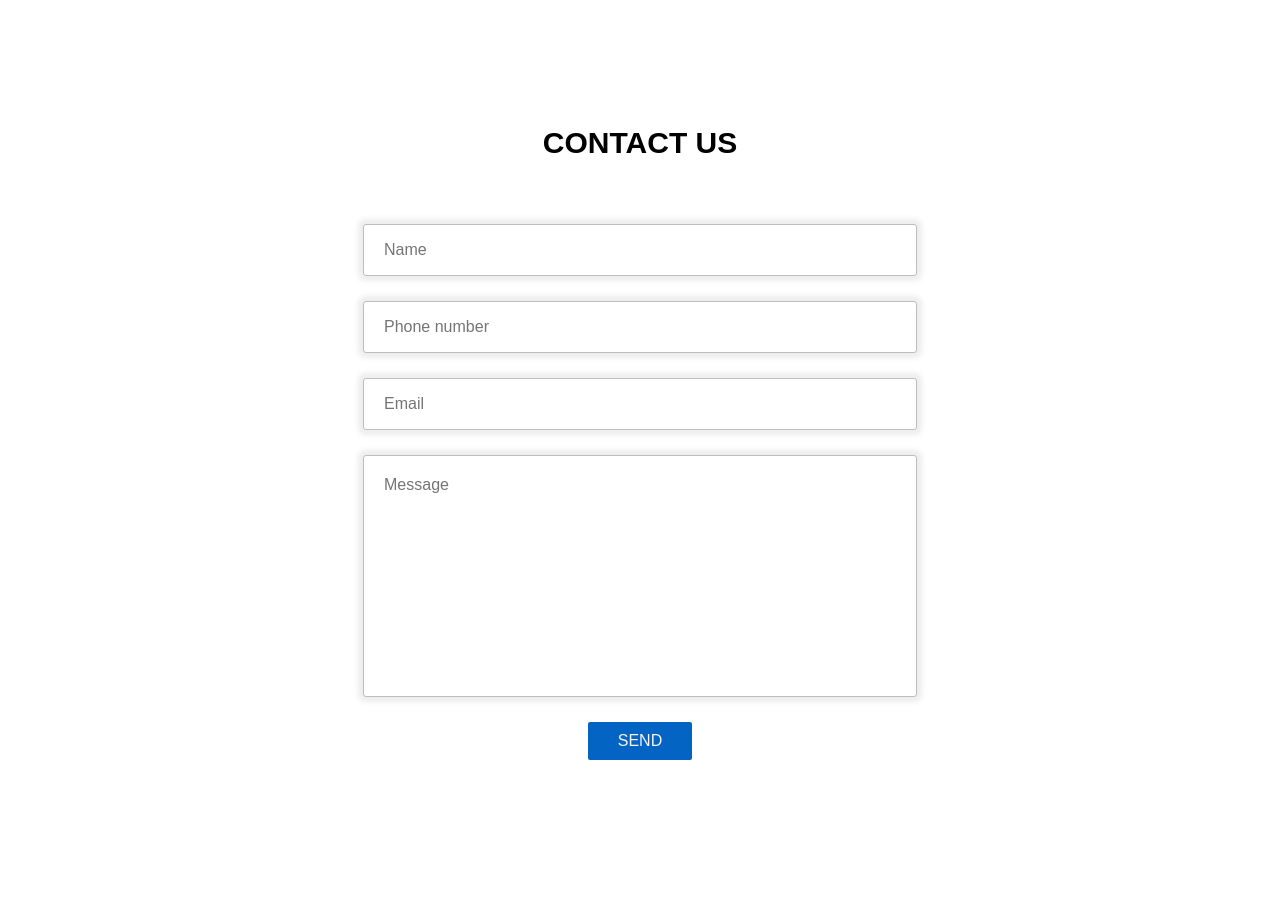
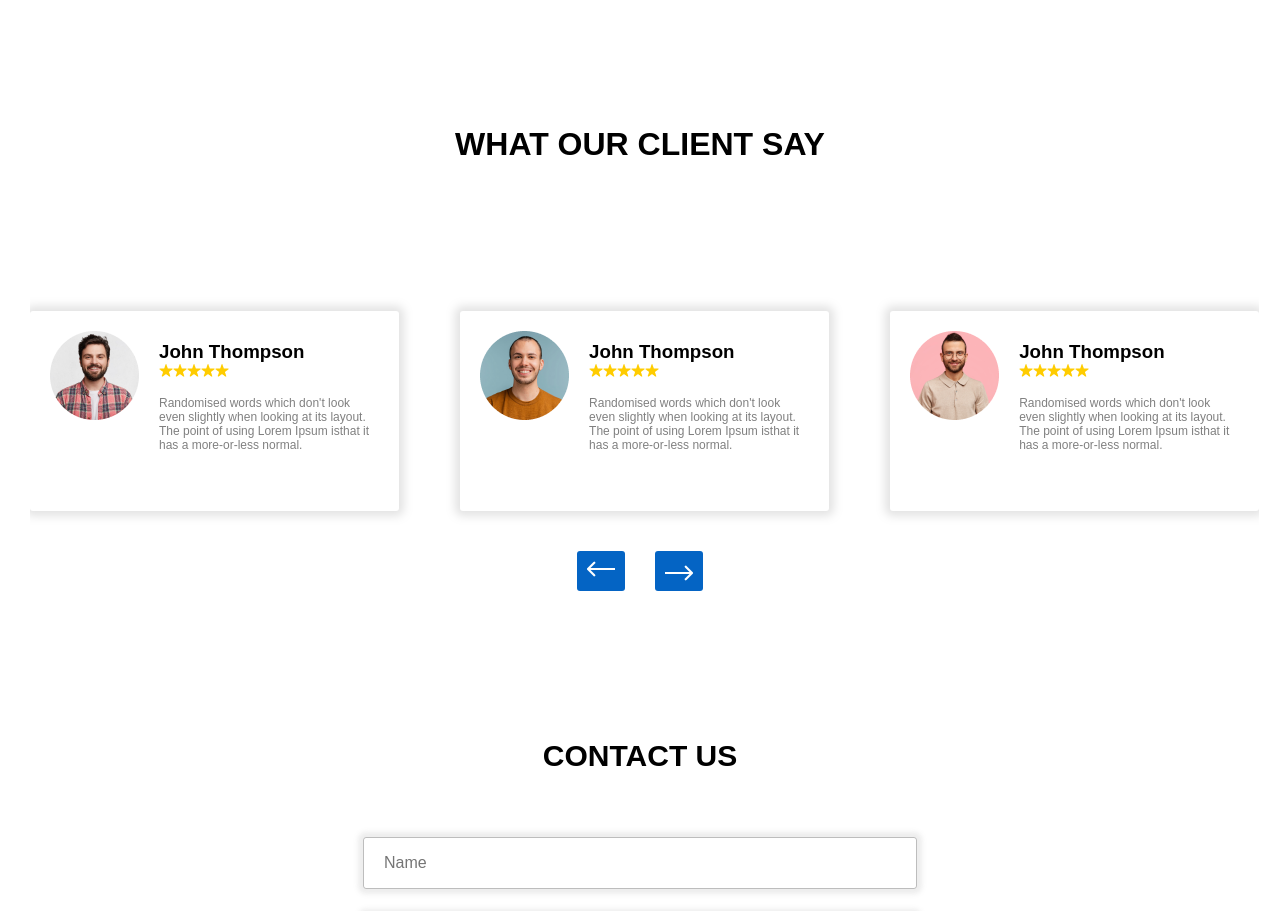
Before and after one commit to aazamali077/Car-service, a plain HTML site: page index.html in a window 1280 px wide. Shown: the part 2482-3393 px from the top of the page. Before the commit the page ends 3266 px from the top, so only its background shows below. Drawn offline with Linux system fonts and the light colour scheme.

Commit message:
Added client reviews UI and a basic slider

```diff
--- /dev/null
+++ b/Style/review.css
@@ -0,0 +1,74 @@
+#clientSay{
+    margin: 10% 0;
+    width: 100%;
+    height: auto;
+    text-align: center;
+}
+
+.what-clients-say{
+    overflow-x: hidden;
+    width: 96%;
+    height: 30vh;
+    display: flex;
+    align-items: center;
+    justify-content: space-between;
+    padding:  0 30px;
+    margin-left: 30px;
+    position: relative;
+
+}
+
+.reviews{
+    position: absolute;
+    width: 30%;
+    height: 25vh;
+    background: white;
+    box-shadow: 0 0 10px 5px rgba(128, 128, 128, 0.227);
+    border-radius: 3px;
+    display: flex;
+    align-items:flex-start;
+    padding:  20px 20px;
+    gap: 20px;
+    transition: 1s ease;
+}
+
+.name-and-review{
+    margin-top:10px ;
+}
+
+.name-and-review ul{
+    display: flex;
+    align-items: center;
+    justify-content: flex-start;
+}
+
+.name-and-review ul li{
+    all: unset;
+}
+
+.name-and-review p{
+    font-size: 12px;
+    margin-top: 15px;
+    color: gray;
+}
+
+.slider-buttons{
+    width: 100%;
+    height: 10vh;
+    display: flex;
+    align-items: center;
+    justify-content: center;
+    gap: 30px;
+}
+
+.slider-buttons button{
+    all: unset;
+    padding: 10px;
+    background: #0464C4;
+    cursor: pointer;
+    border-radius: 3px;
+}
+
+.slider-buttons button:last-child{
+    transform: rotateZ(180deg);
+}
--- a/index.html
+++ b/index.html
@@ -10,6 +10,7 @@
     <link rel="stylesheet" href="Style/style.css">
     <link rel="stylesheet" href="Style/services.css">
     <link rel="stylesheet" href="Style/contact.css">
+    <link rel="stylesheet" href="Style/review.css">
 
 
 
@@ -57,16 +58,110 @@
         </div>
     </div>
 
+    <h1 id="clientSay">WHAT OUR CLIENT SAY</h1>
+    <div class="what-clients-say">
+        <div class="reviews">
+            <img src="images/Users/user1.png" alt="">
+            <div class="name-and-review">
+                <h3>John Thompson</h3>
+                <ul>
+                    <li><img src="images/star.png" alt=""></li>
+                    <li><img src="images/star.png" alt=""></li>
+                    <li><img src="images/star.png" alt=""></li>
+                    <li><img src="images/star.png" alt=""></li>
+                    <li><img src="images/star.png" alt=""></li>
+                </ul>
+                <p>Randomised  words which don't look even slightly when looking at its layout. The point of using Lorem Ipsum isthat it has a more-or-less normal.</p>
+            </div>
+
+
+
+        </div>
+        <div class="reviews">
+            <img src="images/Users/user2.png" alt="">
+            <div class="name-and-review">
+                <h3>John Thompson</h3>
+                <ul>
+                    <li><img src="images/star.png" alt=""></li>
+                    <li><img src="images/star.png" alt=""></li>
+                    <li><img src="images/star.png" alt=""></li>
+                    <li><img src="images/star.png" alt=""></li>
+                    <li><img src="images/star.png" alt=""></li>
+                </ul>
+                <p>Randomised  words which don't look even slightly when looking at its layout. The point of using Lorem Ipsum isthat it has a more-or-less normal.</p>
+            </div>
+
+
+
+        </div>
+        <div class="reviews">
+            <img src="images/Users/user3.png" alt="">
+            <div class="name-and-review">
+                <h3>John Thompson</h3>
+                <ul>
+                    <li><img src="images/star.png" alt=""></li>
+                    <li><img src="images/star.png" alt=""></li>
+                    <li><img src="images/star.png" alt=""></li>
+                    <li><img src="images/star.png" alt=""></li>
+                    <li><img src="images/star.png" alt=""></li>
+                </ul>
+                <p>Randomised  words which don't look even slightly when looking at its layout. The point of using Lorem Ipsum isthat it has a more-or-less normal.</p>
+            </div>
+
+
+
+        </div>
+        <div class="reviews">
+            <img src="images/Users/user4.png" alt="">
+            <div class="name-and-review">
+                <h3>John Thompson</h3>
+                <ul>
+                    <li><img src="images/star.png" alt=""></li>
+                    <li><img src="images/star.png" alt=""></li>
+                    <li><img src="images/star.png" alt=""></li>
+                    <li><img src="images/star.png" alt=""></li>
+                    <li><img src="images/star.png" alt=""></li>
+                </ul>
+                <p>Randomised  words which don't look even slightly when looking at its layout. The point of using Lorem Ipsum isthat it has a more-or-less normal.</p>
+            </div>
+
+
+
+        </div>
+        <div class="reviews">
+            <img src="images/Users/user5.png" alt="">
+            <div class="name-and-review">
+                <h3>John Thompson</h3>
+                <ul>
+                    <li><img src="images/star.png" alt=""></li>
+                    <li><img src="images/star.png" alt=""></li>
+                    <li><img src="images/star.png" alt=""></li>
+                    <li><img src="images/star.png" alt=""></li>
+                    <li><img src="images/star.png" alt=""></li>
+                </ul>
+                <p>Randomised  words which don't look even slightly when looking at its layout. The point of using Lorem Ipsum isthat it has a more-or-less normal.</p>
+            </div>
+
+
+
+        </div>
+    </div>
+    <div class="slider-buttons">
+        <button onclick="PrevImage()"><img src="images/prev.png" alt=""></button>
+        <button onclick="NextImage()"><img src="images/prev.png" alt=""></button>
+    </div>
+
+
     <h1 id="contact">CONTACT US</h1>
     <div class="Contact-Us" >
         <input type="text"  placeholder="Name">
         <input type="tel"  placeholder="Phone number">
         <input type="email"  placeholder="Email">
-        <!-- <input type="text"  placeholder="Message"> -->
         <textarea placeholder="Message"></textarea>
         <button>SEND</button>
     </div>
 
-    <script src="CarService.js"></script>
+    <script src="js files/CarService.js"></script>
+    <script src="js files/reviewSlider.js"></script>
 </body>
 </html>
--- /dev/null
+++ b/js files/reviewSlider.js
@@ -0,0 +1,36 @@
+const slider = document.querySelectorAll('.reviews');
+var counter = 0;
+slider.forEach((slide, index)=>{
+    slide.style.left = `${index*35}%`;
+});
+
+function PrevImage(){
+    if(counter<=0){
+        counter = slider.length-1;
+        SlideImage();
+
+    }
+    else{
+        counter--;
+        SlideImage();
+    }
+    console.log(counter);
+}
+
+function NextImage(){
+    if(slider.length>counter + 1){
+        counter++;
+        SlideImage();
+    }
+    else{
+        counter = 0;
+        SlideImage();
+    }
+   console.log(counter);
+}
+
+const SlideImage = () =>{
+    slider.forEach((slide)=>{
+        slide.style.transform = `translateX(-${counter*100}%)`;
+    })
+}
```
Also changed, not shown: images/Users/user1.png (added), images/Users/user2.png (added), images/Users/user3.png (added), images/Users/user4.png (added), images/Users/user5.png (added), images/prev.png (added), images/star.png (added), js files/CarService.js (line endings or trailing spaces).
